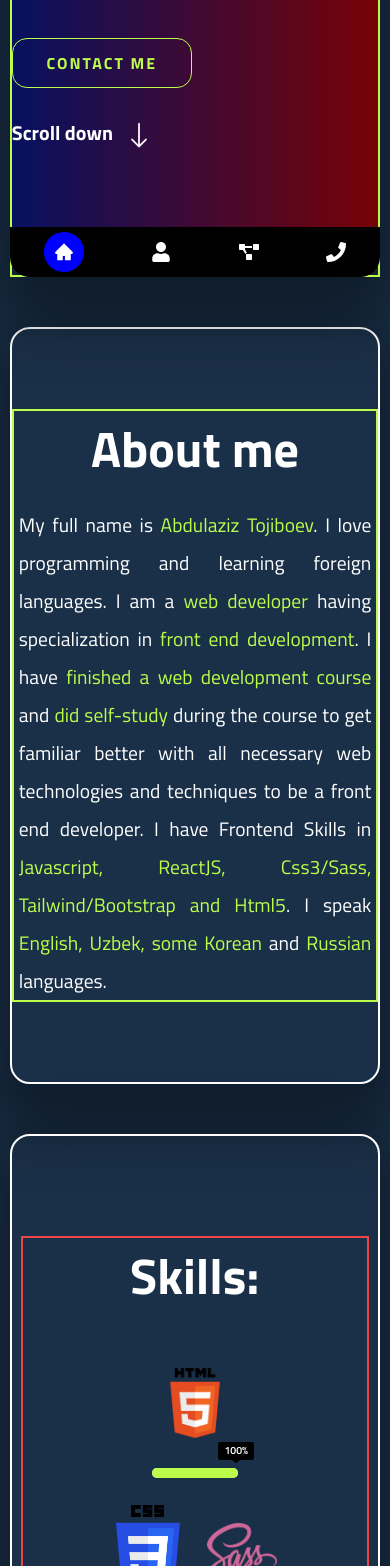
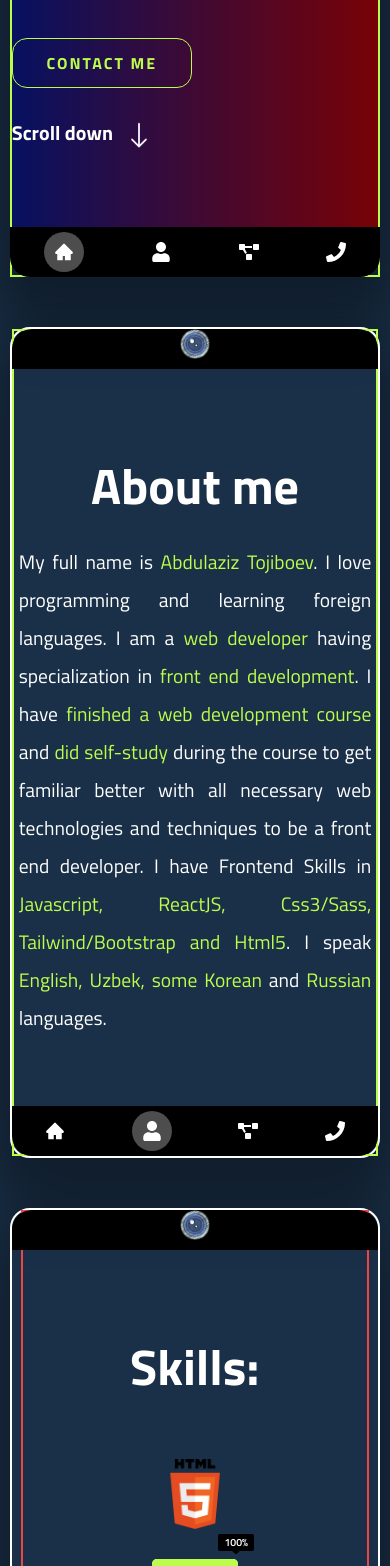
Before and after one commit to Abdulaziz6921/MyPortfolio, a React (Create React App) app: page / in a window 390 px wide. Shown: the part 434-2000 px from the top of the page. Built offline with nearby package versions, Linux system fonts and the light colour scheme; a web font is replaced by a local one.

Commit message:
made phone in media  for about section

```diff
--- a/src/Components/About.js
+++ b/src/Components/About.js
@@ -9,13 +9,18 @@ import russian from "../Images/russian.png";
 import tailwind from "../Images/tailwind.png";
 import us from "../Images/us.png";
 import uzbek from "../Images/uzbek.png";
+import camera from "../Images/camera.png";
+import { AiFillHome } from "react-icons/ai";
+import { FaUser } from "react-icons/fa";
+import { FaProjectDiagram } from "react-icons/fa";
+import { FaPhone } from "react-icons/fa";
 
 function About() {
   let stl = {
-    size: "w-[95%] h-fit flex flex-col items-center justify-center mt-[50px] mx-auto border-2 border-white md:w-[90%] md:mt-[80px] text-white shadow-[0_25px_60px_20px_rgba(0,0,0,0.4)] bg-[transparent]  md:bg-gradient-to-l from-[#780206] to-[#061161] rounded-[20px]",
+    size: "relative w-[95%] h-fit flex flex-col items-center justify-center mt-[50px] mx-auto border-2 border-white md:w-[90%] md:mt-[80px] text-white shadow-[0_25px_60px_20px_rgba(0,0,0,0.4)] bg-[transparent]  md:bg-gradient-to-l from-[#780206] to-[#061161] rounded-[20px]",
 
     about:
-      "w-full h-fit flex flex-col justify-center items-center  border-secondary border-2 md:w-[95%]  lg:w-[75%] my-[80px]",
+      "w-full h-fit flex flex-col justify-center items-center  border-secondary border-2 md:w-[95%]  lg:w-[75%] py-[32%] md:py-[4%]",
 
     title: "text-[50px] font-[700] mb-[20px] md:text-[60px] lg:text-[70px]",
 
@@ -24,7 +29,7 @@ function About() {
     span: "text-secondary",
 
     skill:
-      " w-[95%] h-fit border-2 border-red-500 flex flex-col justify-between items-center mt-[100px] md:w-[75%] md:mt-[150px] lg:mt-[200px]",
+      " w-[95%] h-fit border-2 border-red-500 flex flex-col justify-between items-center  md:w-[75%] md:mt-[150px] lg:mt-[200px] py-[32%] md:py-[1%]",
 
     wrapper:
       "w-full h-fit flex justify-center items-center mt-[25px] md:mt-[40px] lg:mt-[60px]",
@@ -42,6 +47,12 @@ function About() {
       "absolute mb-2 -right-4 bottom-full bg-black text-white rounded-sm font-semibold text-[10.5px] py-[1px] px-[6px] md:text-[13px]  md:px-[8px] md:rounded-[3px]",
 
     hook: "w-2 h-2 rotate-45 bg-black absolute -z-10 bottom-[-2px] left-1/2 -translate-x-1/2 rounded-sm md:w-3 md:h-3",
+    phone_top:
+      "flex justify-center absolute top-0 md:hidden w-full h-[40px] bg-black rounded-t-[20px]",
+    phone_bottom:
+      "flex justify-around items-center text-[20px] absolute bottom-0 md:hidden w-full h-[50px] bg-black rounded-b-[20px] ",
+    active:
+      "flex justify-center items-center bg-white/[0.3] rounded-full w-[40px] h-[40px]",
   };
   return (
     <>
@@ -82,9 +93,33 @@ function About() {
             <span className={stl.span}> English, Uzbek, some Korean</span> and
             <span className={stl.span}> Russian</span> languages.
           </p>
+          <div className={stl.phone_top}>
+            <img
+              src={camera}
+              alt=""
+              className="w-[30px] h-[30px] object-cover"
+            />
+          </div>
+          <div className={stl.phone_bottom}>
+            <a href="#home">
+              <AiFillHome />
+            </a>
+            <a href="#about" className={stl.active}>
+              {" "}
+              <FaUser />
+            </a>
+            <a href="#project">
+              {" "}
+              <FaProjectDiagram />
+            </a>
+            <a href="#contact">
+              <FaPhone />
+            </a>
+          </div>
         </div>
       </div>
-      <div className={stl.size} id="about">
+
+      <div className={stl.size}>
         <div class={stl.skill}>
           <h1
             class={stl.title}
@@ -310,6 +345,25 @@ function About() {
             </div>
           </div>
         </div>
+        <div className={stl.phone_top}>
+          <img src={camera} alt="" className="w-[30px] h-[30px] object-cover" />
+        </div>
+        <div className={stl.phone_bottom}>
+          <a href="#home">
+            <AiFillHome />
+          </a>
+          <a href="#about" className={stl.active}>
+            {" "}
+            <FaUser />
+          </a>
+          <a href="#project">
+            {" "}
+            <FaProjectDiagram />
+          </a>
+          <a href="#contact">
+            <FaPhone />
+          </a>
+        </div>
       </div>
     </>
   );
--- a/src/Components/Home.js
+++ b/src/Components/Home.js
@@ -23,7 +23,7 @@ function Home() {
 
     intro: `${
       time ? "translate-x-[-1000px]" : "translate-x-[0]"
-    } duration-[1.3s] w-full h-fit flex flex-col justify-center mr-0  border-2 border-secondary lg:w-[42%] md:w-[55%]  md:mr-[20px] py-[32%] md:my-[7%]`,
+    } duration-[1.3s] w-full h-fit flex flex-col justify-center mr-0  border-2 border-secondary lg:w-[42%] md:w-[55%]  md:mr-[20px] py-[32%] md:py-[7%]`,
 
     hand: "animate-wiggle inline ml-[2%] w-[28px] h-[35px] lg:w-[40px] lg:h-[40px] lg:[4%]",
 
@@ -42,12 +42,18 @@ function Home() {
     } duration-[1.3s]`,
 
     photo_self: "w-full h-full object-cover rounded-full",
+    phone_top:
+      "flex justify-center absolute top-0 md:hidden w-full h-[40px] bg-black rounded-t-[20px]",
+    phone_bottom:
+      "flex justify-around items-center text-[20px] absolute bottom-0 md:hidden w-full h-[50px] bg-black rounded-b-[20px] ",
+    active:
+      "flex justify-center items-center bg-white/[0.3] rounded-full w-[40px] h-[40px]",
   };
 
   return (
     <div className={stl.size}>
-      <div className="flex justify-center absolute top-0 md:hidden w-full h-[40px] bg-black rounded-t-[20px]">
-        <img src={camera} alt="" className="w-[30px] h-[30px] " />
+      <div className={stl.phone_top}>
+        <img src={camera} alt="" className="w-[30px] h-[30px] object-cover" />
       </div>
 
       <div class={stl.intro}>
@@ -105,11 +111,8 @@ function Home() {
         <img src={selfie} alt="" className={stl.photo_self} />
       </div>
 
-      <div className="flex justify-around items-center text-[20px] absolute bottom-0 md:hidden w-full h-[50px] bg-black rounded-b-[20px] ">
-        <a
-          href="#home"
-          className="flex justify-center items-center bg-[blue] rounded-full w-[40px] h-[40px]"
-        >
+      <div className={stl.phone_bottom}>
+        <a href="#home" className={stl.active}>
           <AiFillHome />
         </a>
         <a href="#about">
```
